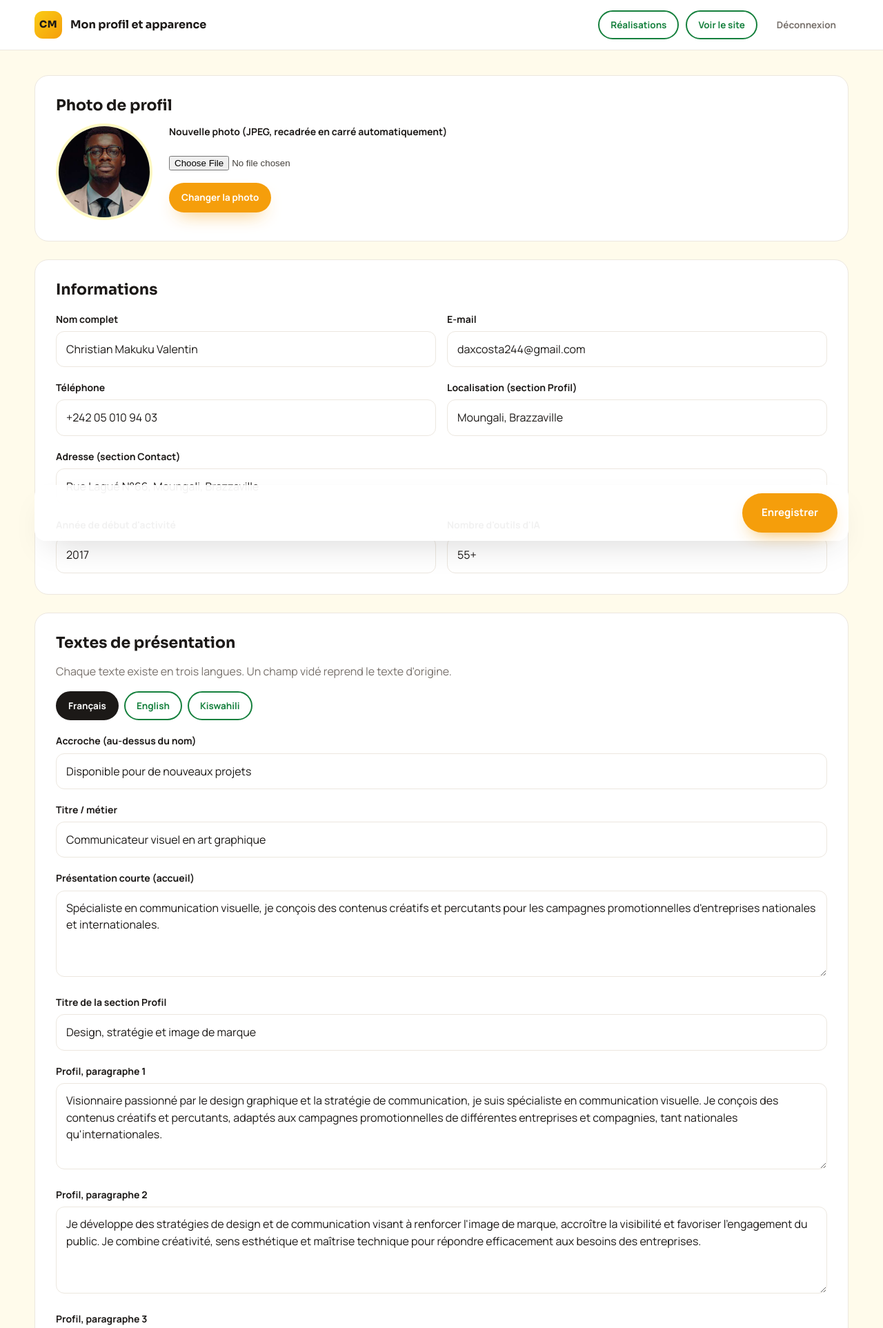
After one commit to Daxcostadey/portfolio-christian-makuku, a Flask app: page /admin/profil in a window 1280 px wide. The commit adds this page. Shown: the top 1925 px of the page at 69% size. Run offline with Flask 3, Linux system fonts and the light colour scheme; the visitor is signed in with stand-in values (Sample User, id 1).

Commit message:
Admin: profile, photo, multilingual texts and appearance settings
Co-Authored-By: DAXCOSTA  <daxcosta244@gmail.com>

```diff
--- a/app.py
+++ b/app.py
@@ -1,6 +1,8 @@
+import copy
 import os
 import secrets
 import threading
+import time
 import uuid
 from datetime import datetime, timezone
 from functools import wraps
@@ -12,6 +14,7 @@ from flask import (
 )
 from PIL import Image, ImageOps
 
+import settings as cfg
 from storage import LocalStorage, get_storage
 
 BASE_DIR = os.path.dirname(os.path.abspath(__file__))
@@ -43,6 +46,42 @@ def jpeg_bytes(img, quality):
 
 
 app.jinja_env.globals["image_url"] = storage.url
+
+
+_settings_cache = {"at": 0.0, "data": None}
+SETTINGS_TTL = 15
+
+
+def load_settings(fresh=False):
+    now = time.monotonic()
+    if fresh or _settings_cache["data"] is None or now - _settings_cache["at"] > SETTINGS_TTL:
+        _settings_cache["data"] = storage.load_doc(cfg.SETTINGS_NAME, {})
+        _settings_cache["at"] = now
+    return cfg.merge(copy.deepcopy(_settings_cache["data"]))
+
+
+def save_settings(data):
+    storage.save_doc(cfg.SETTINGS_NAME, data)
+    _settings_cache["data"] = copy.deepcopy(data)
+    _settings_cache["at"] = time.monotonic()
+
+
+@app.context_processor
+def inject_site():
+    if request.endpoint in ("static", "uploaded") or request.path.startswith("/api/"):
+        return {}
+    site = load_settings()
+    prof = site["profile"]
+    return {
+        "site": site,
+        "profile": prof,
+        "show": site["sections"],
+        "photo_url": storage.url(prof["photo"]) if prof["photo"] else url_for("static", filename="img/christian.jpg"),
+        "theme_css": cfg.theme_css(site["theme"]),
+        "fonts_url": cfg.fonts_url(site["theme"]),
+        "brand_initials": cfg.initials(prof["name"]),
+        "tel_href": "tel:" + "".join(c for c in prof["phone"] if c.isdigit() or c == "+"),
+    }
 
 
 def csrf_token():
@@ -207,6 +246,87 @@ def delete(item_id):
     return redirect(url_for("admin"))
 
 
+@app.route("/admin/profil", methods=["GET", "POST"])
+@login_required
+def profile_settings():
+    if request.method == "POST":
+        check_csrf()
+        f = request.form
+        with _lock:
+            data = load_settings(fresh=True)
+            for key in ("name", "phone", "email", "address", "location", "since", "ai_tools"):
+                value = f.get(key, "").strip()[:200]
+                data["profile"][key] = value or cfg.DEFAULTS["profile"][key]
+            for lang in cfg.LANGS:
+                data["texts"][lang] = {}
+                for key, _, _ in cfg.TEXT_FIELDS:
+                    value = f.get(f"text_{lang}_{key}", "").strip()[:2000]
+                    if value:
+                        data["texts"][lang][key] = value
+            th = data["theme"]
+            for key in ("primary", "secondary", "accent", "background"):
+                th[key] = cfg.clean_color(f.get(key), cfg.DEFAULTS["theme"][key])
+            for key in ("font_head", "font_body"):
+                th[key] = f.get(key) if f.get(key) in cfg.FONTS else cfg.DEFAULTS["theme"][key]
+            data["sections"] = {key: bool(f.get(f"section_{key}")) for key, _ in cfg.SECTIONS}
+            save_settings(data)
+        flash("Profil et apparence enregistrés.")
+        return redirect(url_for("profile_settings"))
+    return render_template("profile.html", fonts=cfg.FONTS, langs=cfg.LANGS,
+                           text_fields=cfg.TEXT_FIELDS, sections=cfg.SECTIONS)
+
+
+@app.route("/admin/profil/apparence-defaut", methods=["POST"])
+@login_required
+def reset_theme():
+    check_csrf()
+    with _lock:
+        data = load_settings(fresh=True)
+        data["theme"] = dict(cfg.DEFAULTS["theme"])
+        save_settings(data)
+    flash("Apparence d'origine restaurée.")
+    return redirect(url_for("profile_settings"))
+
+
+@app.route("/admin/photo", methods=["POST"])
+@login_required
+def upload_photo():
+    check_csrf()
+    f = request.files.get("photo")
+    try:
+        img, _ = process_jpeg(f.read() if f else b"")
+    except Exception:
+        flash("Photo refusée (JPEG uniquement).")
+        return redirect(url_for("profile_settings"))
+    img = ImageOps.fit(img, (900, 900), Image.LANCZOS)
+    name = f"profile_{uuid.uuid4().hex}.jpg"
+    storage.put_image(name, jpeg_bytes(img, 88))
+    with _lock:
+        data = load_settings(fresh=True)
+        old = data["profile"].get("photo")
+        data["profile"]["photo"] = name
+        save_settings(data)
+    if old:
+        storage.delete_image(old)
+    flash("Photo de profil mise à jour.")
+    return redirect(url_for("profile_settings"))
+
+
+@app.route("/admin/photo/defaut", methods=["POST"])
+@login_required
+def reset_photo():
+    check_csrf()
+    with _lock:
+        data = load_settings(fresh=True)
+        old = data["profile"].get("photo")
+        data["profile"]["photo"] = ""
+        save_settings(data)
+    if old:
+        storage.delete_image(old)
+    flash("Photo d'origine restaurée.")
+    return redirect(url_for("profile_settings"))
+
+
 @app.route("/api/realisations")
 def api_realisations():
     items = load_items()
--- a/static/css/style.css
+++ b/static/css/style.css
@@ -246,7 +246,7 @@ button { font: inherit; cursor: pointer; }
 .dz-sub { color: var(--muted); font-weight: 600; }
 .dz-count { color: var(--green); font-weight: 700; margin-top: 6px; }
 .form-row { display: grid; grid-template-columns: 1fr 1fr; gap: 16px; }
-input[type="text"], input[type="password"], select { width: 100%; padding: 12px 14px; border: 1.5px solid var(--line); border-radius: 12px; font: inherit; background: var(--white); color: var(--ink); }
+input[type="text"], input[type="password"], input[type="email"], input:not([type]), textarea, select { width: 100%; padding: 12px 14px; border: 1.5px solid var(--line); border-radius: 12px; font: inherit; background: var(--white); color: var(--ink); }
 input:focus, select:focus { outline: none; border-color: var(--amber); box-shadow: 0 0 0 3px rgba(245,158,11,.18); }
 .upload-form .btn { justify-self: start; }
 .admin-grid { display: grid; grid-template-columns: repeat(auto-fill, minmax(220px, 1fr)); gap: 18px; margin-top: 20px; }
@@ -294,3 +294,20 @@ input:focus, select:focus { outline: none; border-color: var(--amber); box-shado
   .photo-tag { min-width: 0; padding: 12px 16px; }
   .tag-num { font-size: 24px; }
 }
+
+/* Profile & appearance settings */
+.settings-form { display: grid; gap: 26px; }
+textarea { resize: vertical; line-height: 1.55; }
+.photo-edit { display: flex; gap: 24px; align-items: flex-start; flex-wrap: wrap; margin-top: 14px; }
+.photo-edit img { width: 140px; height: 140px; border-radius: 50%; object-fit: cover; border: 4px solid var(--yellow-soft); }
+.photo-actions { display: grid; gap: 10px; flex: 1; min-width: 240px; }
+.photo-actions .upload-form { margin-top: 0; }
+.lang-tabs { display: flex; gap: 8px; margin-top: 16px; flex-wrap: wrap; }
+.lang-tabs .active { background: var(--ink); color: var(--white); border-color: var(--ink); }
+.color-grid { display: grid; grid-template-columns: repeat(4, 1fr); gap: 16px; }
+.color-grid input[type="color"] { width: 100%; height: 48px; padding: 4px; border: 1.5px solid var(--line); border-radius: 12px; background: var(--white); cursor: pointer; }
+.check-grid { display: grid; grid-template-columns: repeat(auto-fill, minmax(200px, 1fr)); gap: 10px; }
+.upload-form label.check { display: flex; align-items: center; gap: 10px; font-weight: 600; margin: 0; padding: 10px 12px; border: 1.5px solid var(--line); border-radius: 12px; background: var(--white); cursor: pointer; }
+.check input { width: 18px; height: 18px; accent-color: var(--green); }
+.settings-actions { position: sticky; bottom: 16px; z-index: 5; display: flex; justify-content: flex-end; padding: 12px 16px; border-radius: 16px; background: rgba(255,255,255,.94); box-shadow: var(--shadow); }
+@media (max-width: 640px) { .color-grid { grid-template-columns: 1fr 1fr; } }
--- a/static/js/i18n.js
+++ b/static/js/i18n.js
@@ -311,9 +311,19 @@ window.I18N = {
     return "en";
   }
 
+  var DEFAULT_NAME = "Christian Makuku Valentin";
+
   function t(key, lang) {
-    var dict = window.I18N[lang || window.currentLang] || {};
-    return dict[key] != null ? dict[key] : (window.I18N.fr[key] != null ? window.I18N.fr[key] : null);
+    lang = lang || window.currentLang;
+    var custom = (window.I18N_OVERRIDES || {})[lang] || {};
+    var dict = window.I18N[lang] || {};
+    var value = custom[key] != null ? custom[key]
+      : dict[key] != null ? dict[key]
+      : (window.I18N.fr[key] != null ? window.I18N.fr[key] : null);
+    if (value != null && window.SITE_NAME && window.SITE_NAME !== DEFAULT_NAME) {
+      value = value.split(DEFAULT_NAME).join(window.SITE_NAME);
+    }
+    return value;
   }
 
   function apply(lang) {
--- a/templates/admin.html
+++ b/templates/admin.html
@@ -14,6 +14,7 @@
     <div class="container header-inner">
       <a class="brand" href="{{ url_for('index') }}"><span class="brand-mark">CM</span><span class="brand-name">Gestion des réalisations</span></a>
       <div class="admin-actions">
+        <a class="btn btn-primary btn-sm" href="{{ url_for('profile_settings') }}">Mon profil et apparence</a>
         <a class="btn btn-outline btn-sm" href="{{ url_for('realisations') }}" target="_blank" rel="noopener">Voir la page</a>
         <form method="post" action="{{ url_for('logout') }}">
           <input type="hidden" name="csrf" value="{{ csrf_token() }}">
--- /dev/null
+++ b/templates/profile.html
@@ -0,0 +1,160 @@
+{% set lang_names = {"fr": "Français", "en": "English", "sw": "Kiswahili"} %}
+<!doctype html>
+<html lang="fr">
+<head>
+  <meta charset="utf-8">
+  <meta name="viewport" content="width=device-width, initial-scale=1">
+  <meta name="robots" content="noindex">
+  <title>Mon profil et apparence</title>
+  <link href="https://fonts.googleapis.com/css2?family=Manrope:wght@400;500;600;700&family=Sora:wght@600;700;800&display=swap" rel="stylesheet">
+  <link rel="stylesheet" href="{{ url_for('static', filename='css/style.css') }}">
+</head>
+<body class="admin-body">
+  <header class="admin-header">
+    <div class="container header-inner">
+      <a class="brand" href="{{ url_for('admin') }}"><span class="brand-mark">{{ brand_initials }}</span><span class="brand-name">Mon profil et apparence</span></a>
+      <div class="admin-actions">
+        <a class="btn btn-outline btn-sm" href="{{ url_for('admin') }}">Réalisations</a>
+        <a class="btn btn-outline btn-sm" href="{{ url_for('index') }}" target="_blank" rel="noopener">Voir le site</a>
+        <form method="post" action="{{ url_for('logout') }}">
+          <input type="hidden" name="csrf" value="{{ csrf_token() }}">
+          <button class="btn btn-ghost btn-sm" type="submit">Déconnexion</button>
+        </form>
+      </div>
+    </div>
+  </header>
+
+  <main class="container admin-main">
+    {% with msgs = get_flashed_messages() %}{% for m in msgs %}<p class="flash">{{ m }}</p>{% endfor %}{% endwith %}
+
+    <section class="panel">
+      <h2>Photo de profil</h2>
+      <div class="photo-edit">
+        <img src="{{ photo_url }}" alt="{{ profile.name }}" width="140" height="140">
+        <div class="photo-actions">
+          <form method="post" action="{{ url_for('upload_photo') }}" enctype="multipart/form-data" class="upload-form">
+            <input type="hidden" name="csrf" value="{{ csrf_token() }}">
+            <label for="photo">Nouvelle photo (JPEG, recadrée en carré automatiquement)</label>
+            <input id="photo" type="file" name="photo" accept=".jpg,.jpeg,image/jpeg" required>
+            <button class="btn btn-primary btn-sm" type="submit">Changer la photo</button>
+          </form>
+          {% if profile.photo %}
+          <form method="post" action="{{ url_for('reset_photo') }}">
+            <input type="hidden" name="csrf" value="{{ csrf_token() }}">
+            <button class="btn btn-ghost btn-sm" type="submit">Revenir à la photo d'origine</button>
+          </form>
+          {% endif %}
+        </div>
+      </div>
+    </section>
+
+    <form method="post" action="{{ url_for('profile_settings') }}" class="settings-form" id="settingsForm">
+      <input type="hidden" name="csrf" value="{{ csrf_token() }}">
+
+      <section class="panel">
+        <h2>Informations</h2>
+        <div class="upload-form">
+          <div class="form-row">
+            <div><label for="name">Nom complet</label><input id="name" name="name" value="{{ profile.name }}" maxlength="200" required></div>
+            <div><label for="email">E-mail</label><input id="email" type="email" name="email" value="{{ profile.email }}" maxlength="200"></div>
+          </div>
+          <div class="form-row">
+            <div><label for="phone">Téléphone</label><input id="phone" name="phone" value="{{ profile.phone }}" maxlength="200"></div>
+            <div><label for="location">Localisation (section Profil)</label><input id="location" name="location" value="{{ profile.location }}" maxlength="200"></div>
+          </div>
+          <div><label for="address">Adresse (section Contact)</label><input id="address" name="address" value="{{ profile.address }}" maxlength="200"></div>
+          <div class="form-row">
+            <div><label for="since">Année de début d'activité</label><input id="since" name="since" value="{{ profile.since }}" maxlength="20"></div>
+            <div><label for="ai_tools">Nombre d'outils d'IA</label><input id="ai_tools" name="ai_tools" value="{{ profile.ai_tools }}" maxlength="20"></div>
+          </div>
+        </div>
+      </section>
+
+      <section class="panel">
+        <h2>Textes de présentation</h2>
+        <p class="muted">Chaque texte existe en trois langues. Un champ vidé reprend le texte d'origine.</p>
+        <div class="lang-tabs" role="tablist">
+          {% for lang in langs %}<button type="button" class="btn btn-outline btn-sm{{ ' active' if loop.first }}" data-tab="{{ lang }}">{{ lang_names[lang] }}</button>{% endfor %}
+        </div>
+        {% for lang in langs %}
+        <div class="upload-form lang-pane" data-pane="{{ lang }}" {{ '' if loop.first else 'hidden' }}>
+          {% for key, label, long in text_fields %}
+          <div>
+            <label for="t_{{ lang }}_{{ key }}">{{ label }}</label>
+            {% if long %}
+            <textarea id="t_{{ lang }}_{{ key }}" name="text_{{ lang }}_{{ key }}" rows="4" data-lang="{{ lang }}" data-key="{{ key }}">{{ site.texts[lang].get(key, '') }}</textarea>
+            {% else %}
+            <input id="t_{{ lang }}_{{ key }}" name="text_{{ lang }}_{{ key }}" value="{{ site.texts[lang].get(key, '') }}" data-lang="{{ lang }}" data-key="{{ key }}">
+            {% endif %}
+          </div>
+          {% endfor %}
+        </div>
+        {% endfor %}
+      </section>
+
+      <section class="panel">
+        <h2>Apparence</h2>
+        <div class="upload-form">
+          <div class="color-grid">
+            {% for key, label in [("primary", "Couleur principale"), ("secondary", "Couleur secondaire"), ("accent", "Couleur d'accent"), ("background", "Fond de page")] %}
+            <div><label for="{{ key }}">{{ label }}</label><input id="{{ key }}" type="color" name="{{ key }}" value="{{ site.theme[key] }}"></div>
+            {% endfor %}
+          </div>
+          <div class="form-row">
+            {% for key, label in [("font_head", "Police des titres"), ("font_body", "Police du texte")] %}
+            <div>
+              <label for="{{ key }}">{{ label }}</label>
+              <select id="{{ key }}" name="{{ key }}">
+                {% for f in fonts %}<option value="{{ f }}" {{ 'selected' if f == site.theme[key] }}>{{ f }}</option>{% endfor %}
+              </select>
+            </div>
+            {% endfor %}
+          </div>
+          <div>
+            <label>Sections affichées sur la page d'accueil</label>
+            <div class="check-grid">
+              {% for key, label in sections %}
+              <label class="check"><input type="checkbox" name="section_{{ key }}" {{ 'checked' if show[key] }}> {{ label }}</label>
+              {% endfor %}
+            </div>
+          </div>
+        </div>
+      </section>
+
+      <div class="settings-actions">
+        <button class="btn btn-primary" type="submit">Enregistrer</button>
+      </div>
+    </form>
+
+    <form method="post" action="{{ url_for('reset_theme') }}" onsubmit="return confirm('Revenir aux couleurs et polices d\'origine ?');">
+      <input type="hidden" name="csrf" value="{{ csrf_token() }}">
+      <button class="btn btn-ghost btn-sm" type="submit">Revenir aux couleurs et polices d'origine</button>
+    </form>
+  </main>
+
+  <script src="{{ url_for('static', filename='js/i18n.js') }}"></script>
+  <script>
+    (function () {
+      document.querySelectorAll('[data-key]').forEach(function (el) {
+        if (!el.value) {
+          var dict = window.I18N[el.getAttribute('data-lang')] || {};
+          el.value = dict[el.getAttribute('data-key')] || '';
+          el.setAttribute('data-default', el.value);
+        }
+      });
+      document.getElementById('settingsForm').addEventListener('submit', function () {
+        document.querySelectorAll('[data-default]').forEach(function (el) {
+          if (el.value === el.getAttribute('data-default')) el.value = '';
+        });
+      });
+      document.querySelectorAll('[data-tab]').forEach(function (btn) {
+        btn.addEventListener('click', function () {
+          var lang = btn.getAttribute('data-tab');
+          document.querySelectorAll('[data-tab]').forEach(function (b) { b.classList.toggle('active', b === btn); });
+          document.querySelectorAll('[data-pane]').forEach(function (p) { p.hidden = p.getAttribute('data-pane') !== lang; });
+        });
+      });
+    })();
+  </script>
+</body>
+</html>
--- a/templates/realisations.html
+++ b/templates/realisations.html
@@ -23,7 +23,7 @@
       {% for it in items %}
       <figure class="tile" data-category="{{ it.category }}" data-full="{{ image_url(it.file) }}" data-title="{{ it.title }}">
         <button type="button" class="tile-btn">
-          <img src="{{ image_url(it.thumb) }}" alt="{{ it.title or 'Christian Makuku Valentin' }}" loading="lazy" width="{{ it.width }}" height="{{ it.height }}">
+          <img src="{{ image_url(it.thumb) }}" alt="{{ it.title or profile.name }}" loading="lazy" width="{{ it.width }}" height="{{ it.height }}">
         </button>
         <figcaption>
           {% if it.title %}<span class="tile-title">{{ it.title }}</span>{% endif %}
```
Also changed, not shown: settings.py (added, +124 -0 lines), storage.py (+31 -12 lines), templates/base.html (+19 -14 lines), templates/index.html (+34 -18 lines), README.md, 1 other file.
